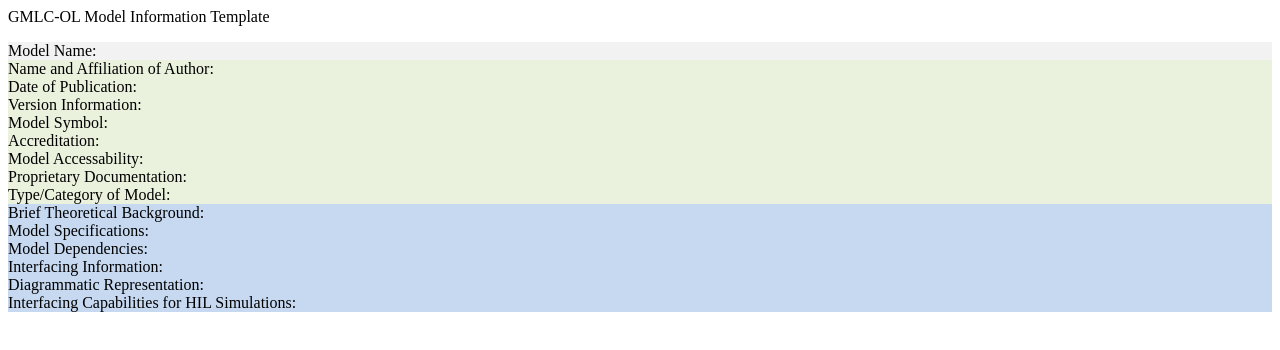
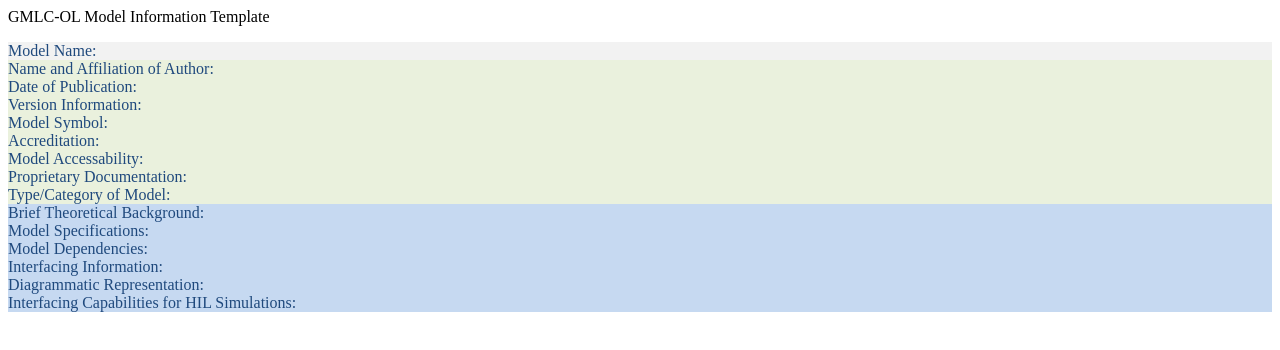
Before and after one commit to Svet19/openlib.github.io, a plain HTML site: page ModelInfoTemplate.html in a window 1280 px wide. Drawn offline with Linux system fonts and the light colour scheme.

Commit message:
Update ModelInfoTemplate.html

```diff
--- a/ModelInfoTemplate.html
+++ b/ModelInfoTemplate.html
@@ -5,22 +5,22 @@
 <body>
 <p>GMLC-OL Model Information Template</p>
 <div class="informationLayout">
-<div class="modelNameBox">Model Name:<span id="modelName"></span></div>
-<div class="generalInfoBox">Name and Affiliation of Author:<span id="authorName"></span></div>
-<div class="generalInfoBox">Date of Publication:<span id="modelDate"></span></div>
-<div class="generalInfoBox">Version Information:<span id="version"></span></div>
-<div class="generalInfoBox">Model Symbol:<span id="version"></span></div>
-<div class="generalInfoBox">Accreditation:<span id="accreditation"></span></div>
-<div class="generalInfoBox">Model Accessability:<span id="accessability"></span></div>
-<div class="generalInfoBox">Proprietary Documentation:<span id="proprietary"></span></div>
-<div class="generalInfoBox">Type/Category of Model:<span id="type"></span></div>
+<div class="modelNameBox"><span class="boxHeading">Model Name:</span><span class="boxContents" id="modelName"></span></div>
+<div class="generalInfoBox"><span class="boxHeading">Name and Affiliation of Author:</span><span class="boxContents" id="authorName"></span></div>
+<div class="generalInfoBox"><span class="boxHeading">Date of Publication:</span><span class="boxContents" id="modelDate"></span></div>
+<div class="generalInfoBox"><span class="boxHeading">Version Information:</span><span class="boxContents" id="version"></span></div>
+<div class="generalInfoBox"><span class="boxHeading">Model Symbol:</span><span class="boxContents" id="version"></span></div>
+<div class="generalInfoBox"><span class="boxHeading">Accreditation:</span><span class="boxContents" id="accreditation"></span></div>
+<div class="generalInfoBox"><span class="boxHeading">Model Accessability:</span><span class="boxContents" id="accessability"></span></div>
+<div class="generalInfoBox"><span class="boxHeading">Proprietary Documentation:</span><span class="boxContents" id="proprietary"></span></div>
+<div class="generalInfoBox"><span class="boxHeading">Type/Category of Model:</span><span class="boxContents" id="type"></span></div>
 
-<div class="modelInfoBox">Brief Theoretical Background:<span id="background"></span></div>
-<div class="modelInfoBox">Model Specifications:<span id="specifications"></span></div>
-<div class="modelInfoBox">Model Dependencies:<span id="dependencies"></span></div>
-<div class="modelInfoBox">Interfacing Information:<span id="interfacing"></span></div>
-<div class="modelInfoBox">Diagrammatic Representation:<span id="diagram"></span></div>
-<div class="modelInfoBox">Interfacing Capabilities for HIL Simulations:<span id="hil"></span></div>
+<div class="modelInfoBox"><span class="boxHeading">Brief Theoretical Background:</span><span class="boxContents" id="background"></span></div>
+<div class="modelInfoBox"><span class="boxHeading">Model Specifications:</span><span class="boxContents" id="specifications"></span></div>
+<div class="modelInfoBox"><span class="boxHeading">Model Dependencies:</span><span class="boxContents" id="dependencies"></span></div>
+<div class="modelInfoBox"><span class="boxHeading">Interfacing Information:</span><span class="boxContents" id="interfacing"></span></div>
+<div class="modelInfoBox"><span class="boxHeading">Diagrammatic Representation:</span><span class="boxContents" id="diagram"></span></div>
+<div class="modelInfoBox"><span class="boxHeading">Interfacing Capabilities for HIL Simulations:</span><span class="boxContents" id="hil"></span></div>
 </div>
 </body>
 </html>
```
